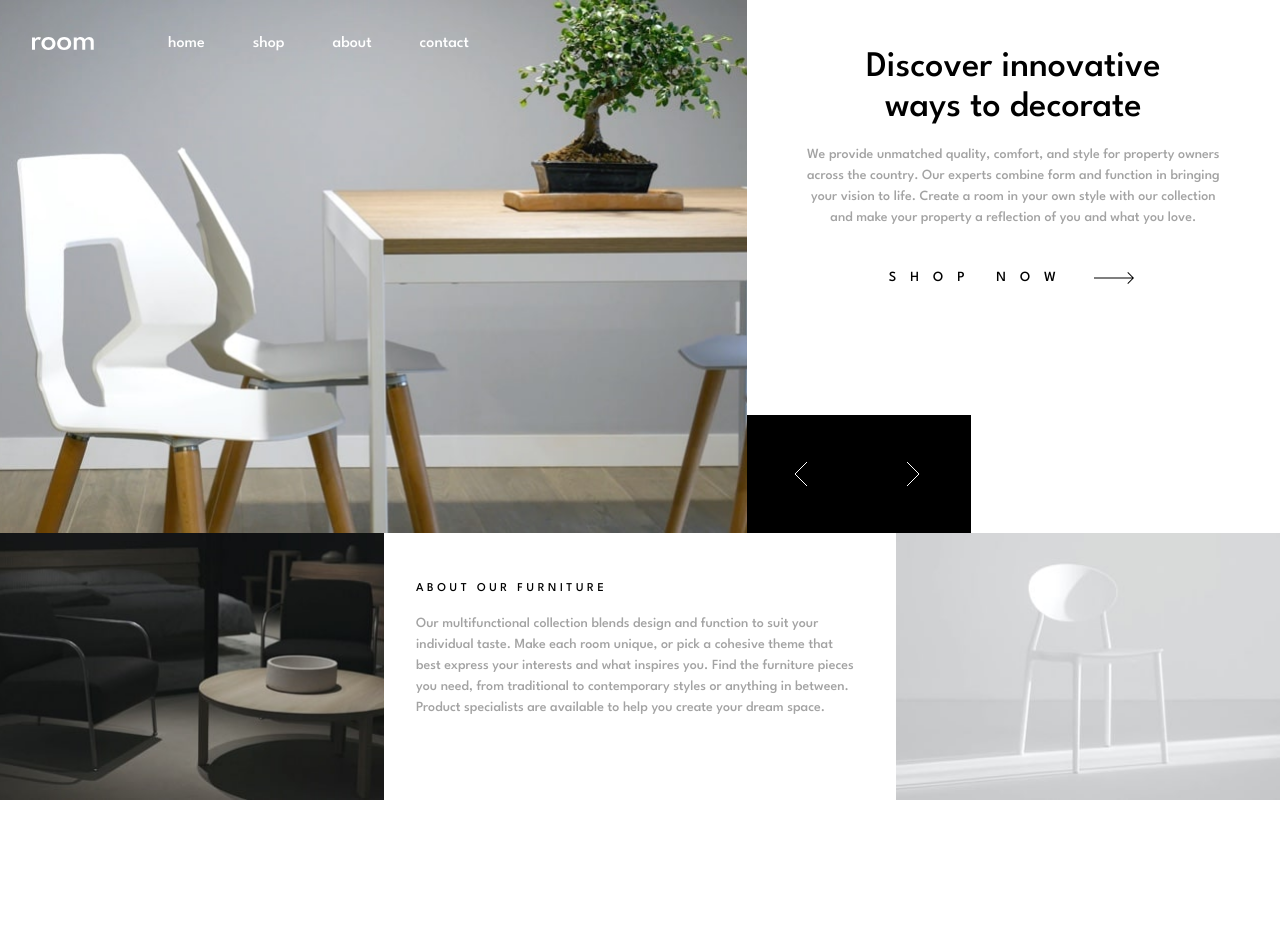
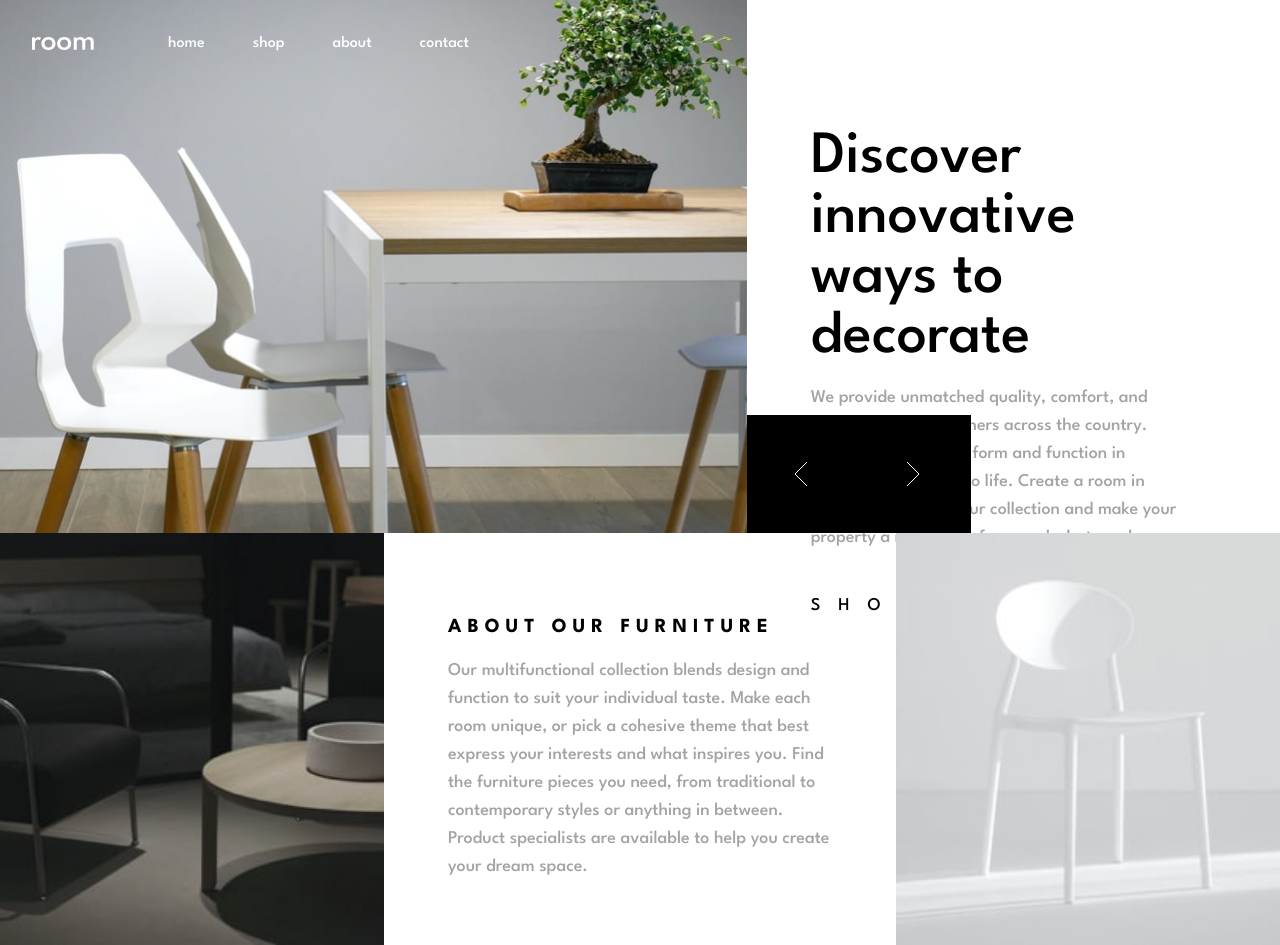
Before and after one commit to puyanwei/room-furniture-store, a Next.js app: page / in a window 1280 px wide. Before the commit the page ends 800 px from the top, so only its background shows below. Built offline with nearby package versions, Linux system fonts and the light colour scheme.

Commit message:
Typography adjustments

```diff
--- a/components/1-atoms/typography/Heading/index.tsx
+++ b/components/1-atoms/typography/Heading/index.tsx
@@ -1,11 +1,8 @@
 import { Component } from "@/shared/types"
 
 const headingStyles = {
-  h1: "text-4xl",
-  h2: "text-xs tracking-[0.3em]",
-  h3: "text-[56px]",
-  h4: "text-[32px]",
-  h5: "text-[26px] tracking-[4.75px]",
+  h1: "text-4xl lg:text-6xl",
+  h2: "text-xs lg:text-xl tracking-[0.3em]",
 } as const
 
 type headingLevel = keyof typeof headingStyles
--- a/components/1-atoms/typography/Text/index.tsx
+++ b/components/1-atoms/typography/Text/index.tsx
@@ -4,6 +4,8 @@ interface TextProps extends ComponentWithChildren {}
 
 export function Text({ children, className = "" }: TextProps) {
   return (
-    <p className={`text-sm font-normal leading-normal text-neutral-400 ${className}`}>{children}</p>
+    <p className={`text-sm lg:text-lg font-normal leading-normal text-neutral-400 ${className}`}>
+      {children}
+    </p>
   )
 }
--- a/components/2-molecules/ShopButton/index.tsx
+++ b/components/2-molecules/ShopButton/index.tsx
@@ -8,7 +8,10 @@ interface ShopButtonProps extends Component {}
 export function ShopButton({ className }: ShopButtonProps) {
   return (
     <div className={`hover:text-neutral-400 ${className}`}>
-      <Link className="uppercase flex sm:justify-center text-sm tracking-[1em]" href="/shop">
+      <Link
+        className="uppercase flex sm:justify-center lg:justify-start text-sm lg:text-lg tracking-[1em]"
+        href="/shop"
+      >
         Shop now
         <Icon className="pl-6" icon={<Arrow className="fill-current" />} />
       </Link>
--- a/components/3-compositions/CallToActionSection/index.tsx
+++ b/components/3-compositions/CallToActionSection/index.tsx
@@ -10,7 +10,9 @@ interface CallToActionSectionProps extends Component {
 
 export function CallToActionSection({ className, text, heading }: CallToActionSectionProps) {
   return (
-    <div className={`px-8 py-12 space-y-4 sm:text-center ${className}`}>
+    <div
+      className={`px-8 py-12 space-y-4 sm:text-center lg:text-left lg:max-w-2xl lg:px-16 lg:py-32 lg:mx-auto ${className}`}
+    >
       <Heading level="h1">{heading}</Heading>
       <Text className="h-28 sm:h-auto">{text}</Text>
       <ShopButton className="pt-6 pb-2" />
--- a/components/3-compositions/DescriptionSection/index.tsx
+++ b/components/3-compositions/DescriptionSection/index.tsx
@@ -16,8 +16,8 @@ export function DescriptionSection({ className }: DescriptionSectionProps) {
         height={360}
         width={375}
       />
-      <div className="p-8">
-        <Heading className="py-4 uppercase bold" level="h2">
+      <div className="p-8 lg:p-16">
+        <Heading className="py-4 font-bold uppercase" level="h2">
           About Our Furniture
         </Heading>
         <Text>
```
